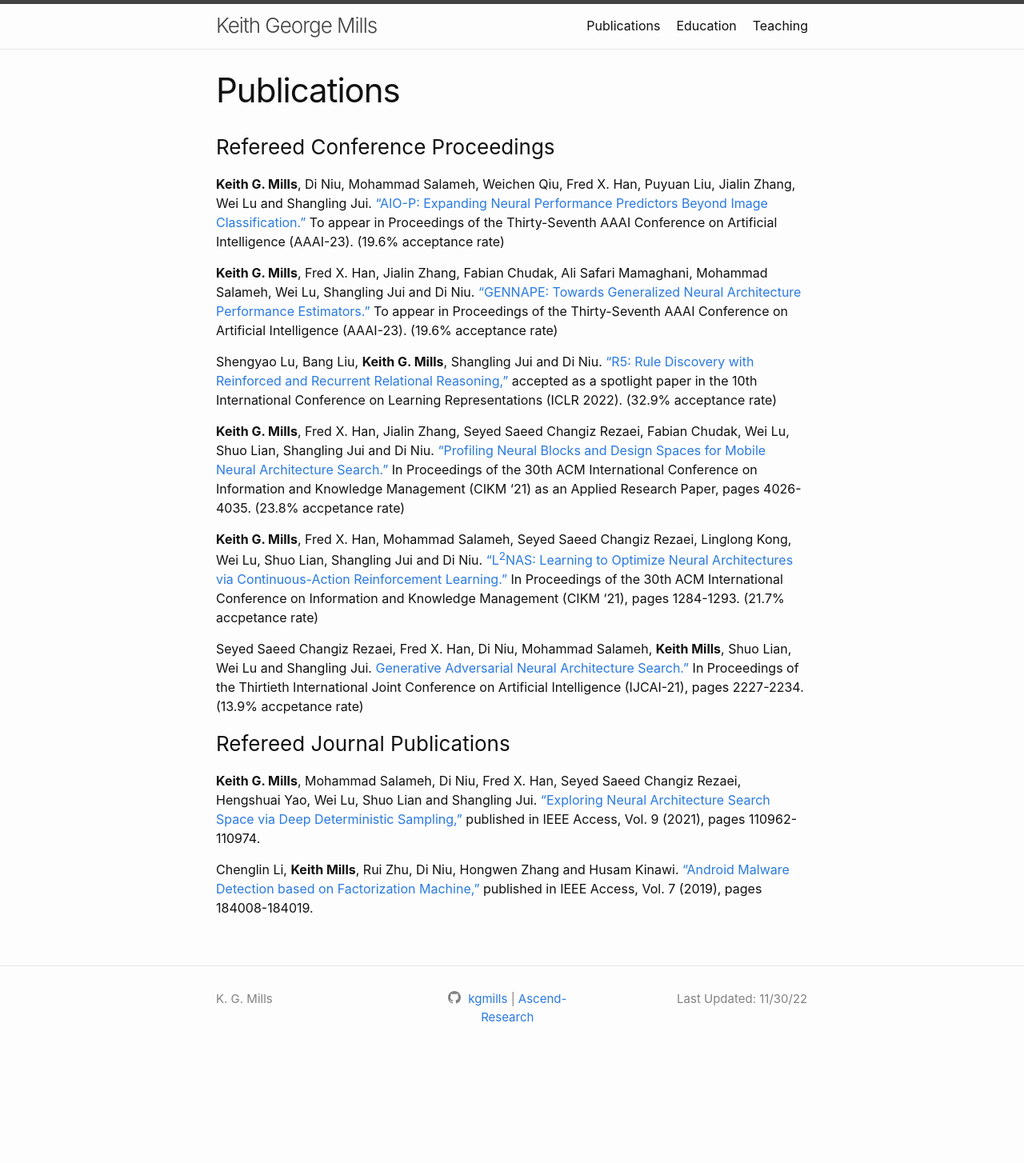
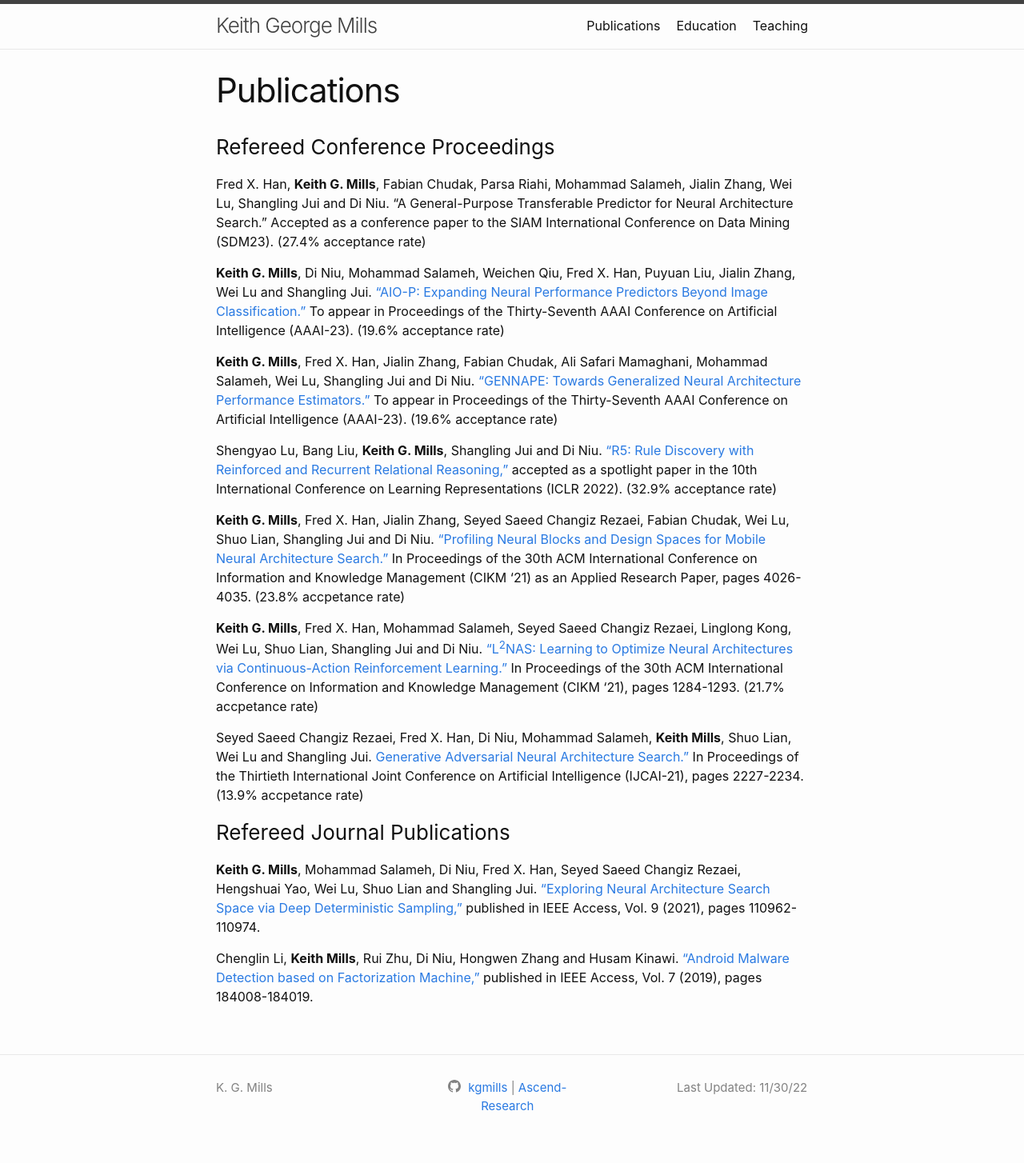
Before and after one commit to kgmills/kgmills.github.io, a Jekyll site: the page built from publications.markdown, in a window 1280 px wide. Shown: the whole page at 80% size. Built offline with Jekyll 4.4.1, drawn with Linux system fonts in a browser that asks for light colours; before the commit the page ends 1343 px from its top, so only the background shows below that.

Commit message:
SDM23 acceptance

```diff
--- a/publications.markdown
+++ b/publications.markdown
@@ -6,6 +6,8 @@ update: "Last Updated: 11/30/22"
 ---
 
 ### Refereed Conference Proceedings
+Fred X. Han, **Keith G. Mills**, Fabian Chudak, Parsa Riahi, Mohammad Salameh, Jialin Zhang, Wei Lu, Shangling Jui and Di Niu. "A General-Purpose Transferable Predictor for Neural Architecture Search." Accepted as a conference paper to the SIAM International Conference on Data Mining (SDM23). (27.4% acceptance rate)
+
 **Keith G. Mills**, Di Niu, Mohammad Salameh, Weichen Qiu, Fred X. Han, Puyuan Liu, Jialin Zhang, Wei Lu and Shangling Jui. <a href="https://arxiv.org/pdf/2211.17228.pdf"> "AIO-P: Expanding Neural Performance Predictors Beyond Image Classification."</a> To appear in Proceedings of the Thirty-Seventh AAAI Conference on Artificial Intelligence (AAAI-23). (19.6% acceptance rate)
 
 **Keith G. Mills**, Fred X. Han, Jialin Zhang, Fabian Chudak, Ali Safari Mamaghani, Mohammad Salameh, Wei Lu, Shangling Jui and Di Niu. <a href="https://arxiv.org/pdf/2211.17226.pdf"> "GENNAPE: Towards Generalized Neural Architecture Performance Estimators."</a> To appear in Proceedings of the Thirty-Seventh AAAI Conference on Artificial Intelligence (AAAI-23). (19.6% acceptance rate)
```
